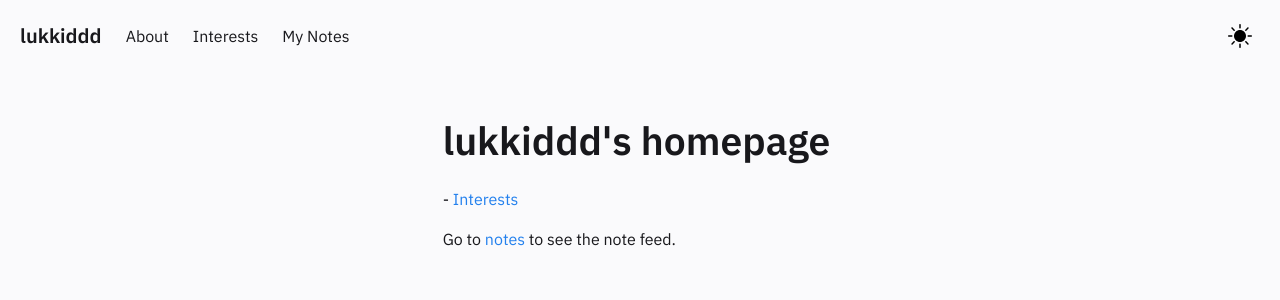
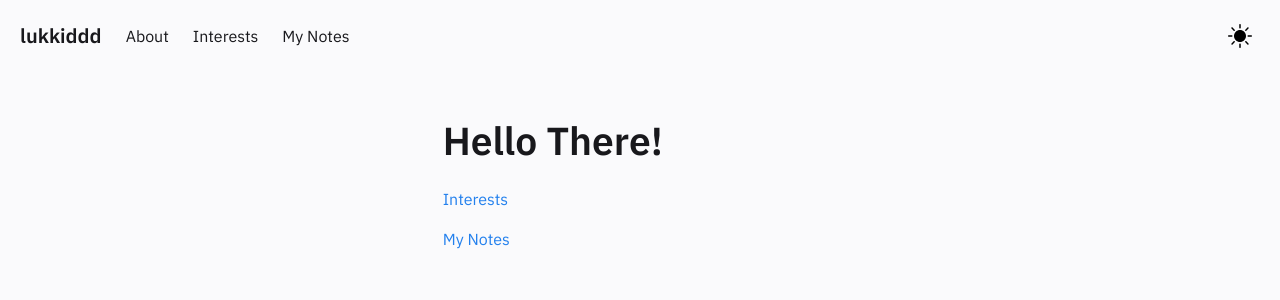
Before and after one commit to lukkiddd/lukkiddd.github.io, a Jekyll site: the page built from pages/index.md, in a window 1280 px wide. Shown: the top 300 px of the page. Built offline with Jekyll 4.4.1, drawn with Linux system fonts in a browser that asks for light colours.

```diff
--- a/_includes/Homepage.html
+++ b/_includes/Homepage.html
@@ -1,12 +1,12 @@
 <div class="column is-4">
     <div class="block homeblock">
-    <h1>lukkiddd's homepage</h1>
+    <h1>Hello There!</h1>
 
     <p>
-        - <a href="../posts/interests">Interests</a>
+        <a href="../posts/interests">Interests</a>
     </p>
     <p>
-        Go to <a href="../notes"> notes </a> to see the note feed.
+        <a href="../notes"> My Notes </a>
     </p>
 
     </div>
```
Also changed, not shown: _posts/2022-01-17-about.md (+9 -0 lines), _posts/2022-01-17-interests.md (+1 -1 lines).
